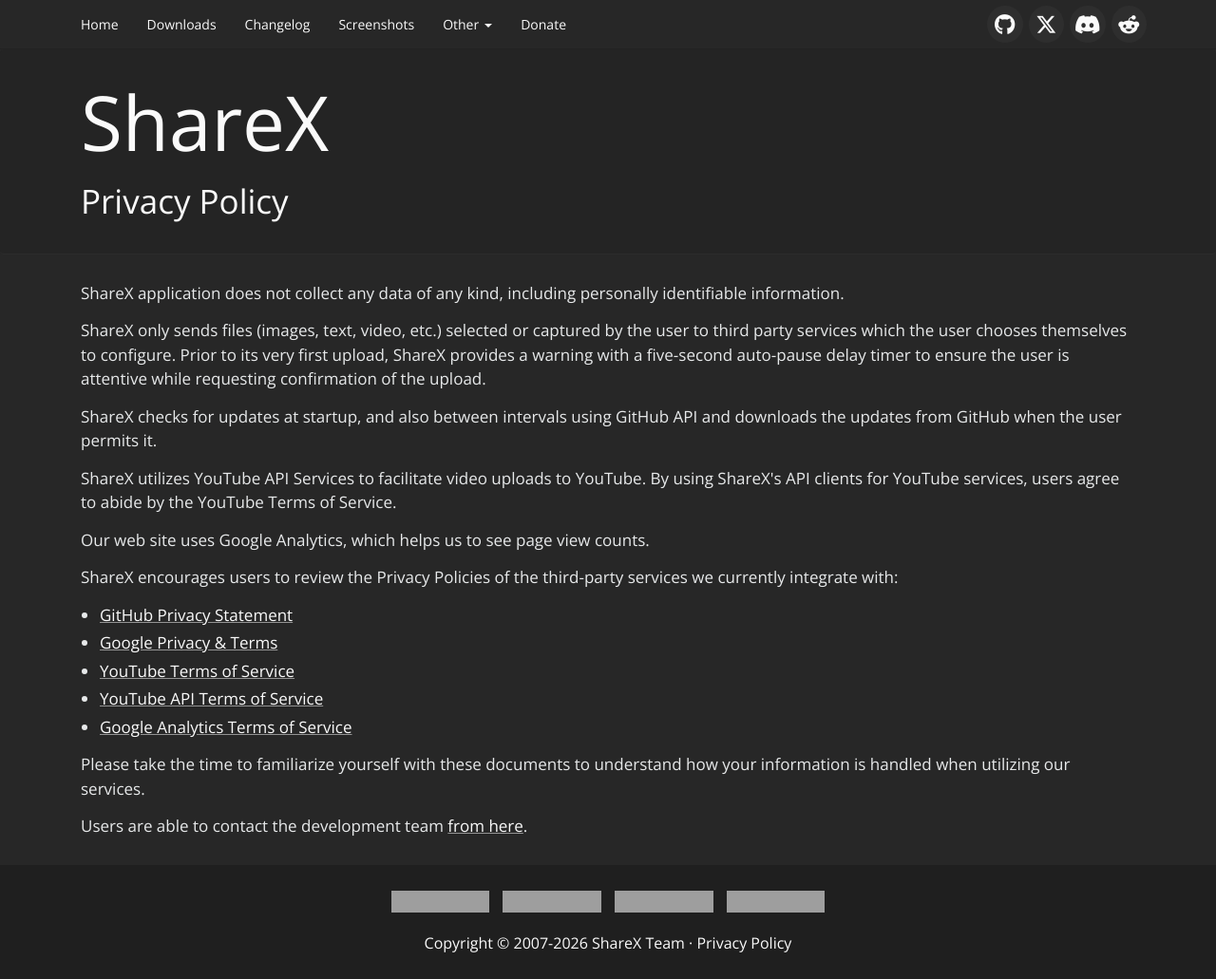
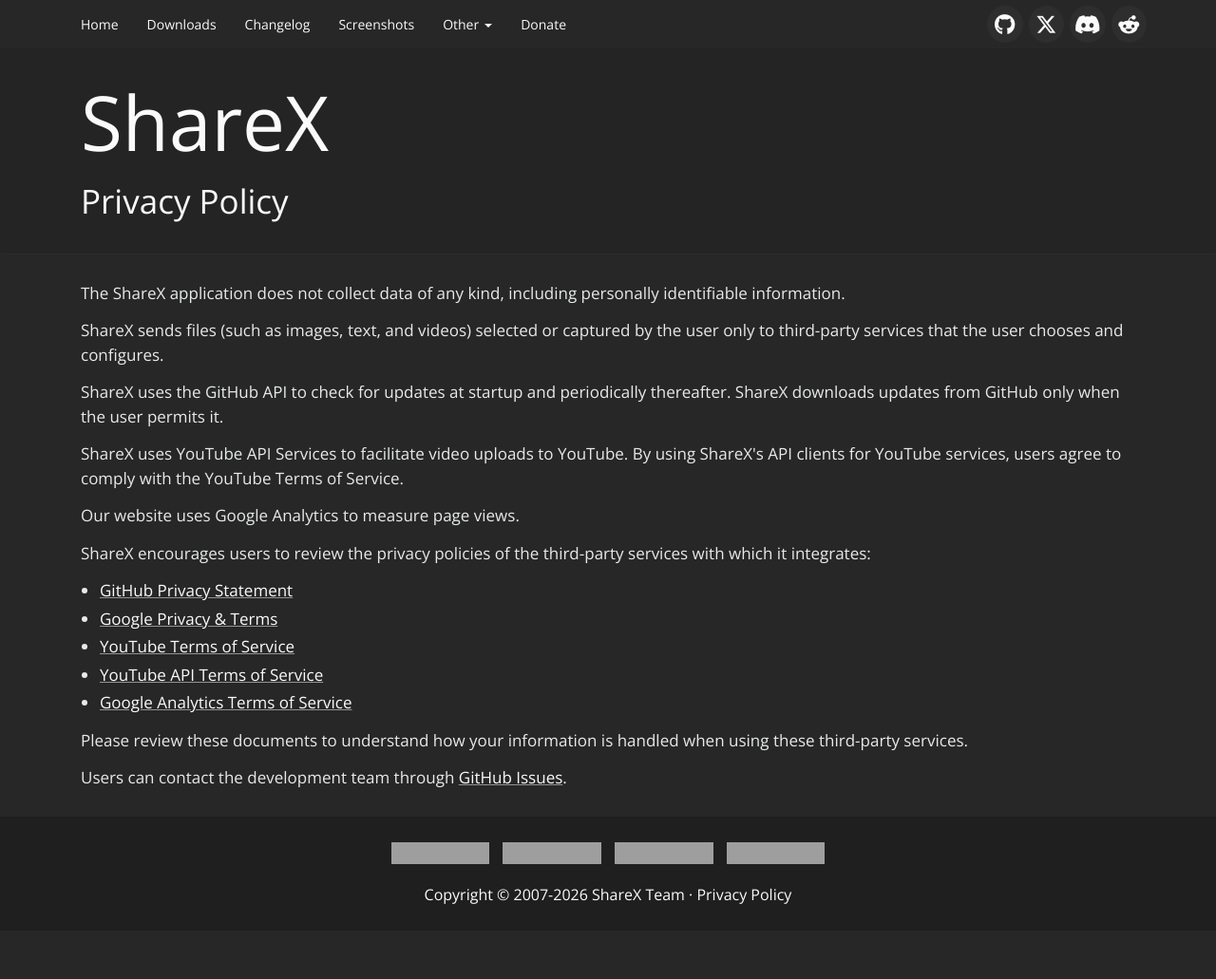
Before and after one commit to ShareX/sharex.github.io, a Jekyll site: the page built from privacy-policy.md, in a window 1280 px wide, cut to the strip 0-1031 px from the top of the page. Shown: the whole strip at 95% size. Built offline with Jekyll 4.4.1, drawn with Linux system fonts in a browser that asks for light colours; some web fonts are replaced; after the commit the page ends 980 px from its top, so only the background shows below that; grey boxes are pictures that could not be loaded.

Commit message:
Clarify privacy policy wording

```diff
--- a/privacy-policy.md
+++ b/privacy-policy.md
@@ -3,17 +3,17 @@
 title: Privacy Policy
 ---
 
-ShareX application does not collect any data of any kind, including personally identifiable information.
+The ShareX application does not collect data of any kind, including personally identifiable information.
 
-ShareX only sends files (images, text, video, etc.) selected or captured by the user to third party services which the user chooses themselves to configure. Prior to its very first upload, ShareX provides a warning with a five-second auto-pause delay timer to ensure the user is attentive while requesting confirmation of the upload.
+ShareX sends files (such as images, text, and videos) selected or captured by the user only to third-party services that the user chooses and configures.
 
-ShareX checks for updates at startup, and also between intervals using GitHub API and downloads the updates from GitHub when the user permits it.
+ShareX uses the GitHub API to check for updates at startup and periodically thereafter. ShareX downloads updates from GitHub only when the user permits it.
 
-ShareX utilizes YouTube API Services to facilitate video uploads to YouTube. By using ShareX's API clients for YouTube services, users agree to abide by the YouTube Terms of Service.
+ShareX uses YouTube API Services to facilitate video uploads to YouTube. By using ShareX's API clients for YouTube services, users agree to comply with the YouTube Terms of Service.
 
-Our web site uses Google Analytics, which helps us to see page view counts.
+Our website uses Google Analytics to measure page views.
 
-ShareX encourages users to review the Privacy Policies of the third-party services we currently integrate with:
+ShareX encourages users to review the privacy policies of the third-party services with which it integrates:
 
 * [GitHub Privacy Statement](https://docs.github.com/en/github/site-policy/github-privacy-statement)
 * [Google Privacy & Terms](https://policies.google.com/privacy)
@@ -21,6 +21,6 @@
 * [YouTube API Terms of Service](https://developers.google.com/youtube/terms/api-services-terms-of-service)
 * [Google Analytics Terms of Service](https://marketingplatform.google.com/about/analytics/terms/us/)
 
-Please take the time to familiarize yourself with these documents to understand how your information is handled when utilizing our services.
+Please review these documents to understand how your information is handled when using these third-party services.
 
-Users are able to contact the development team [from here](https://github.com/ShareX/ShareX/issues).
+Users can contact the development team through [GitHub Issues](https://github.com/ShareX/ShareX/issues).
```
